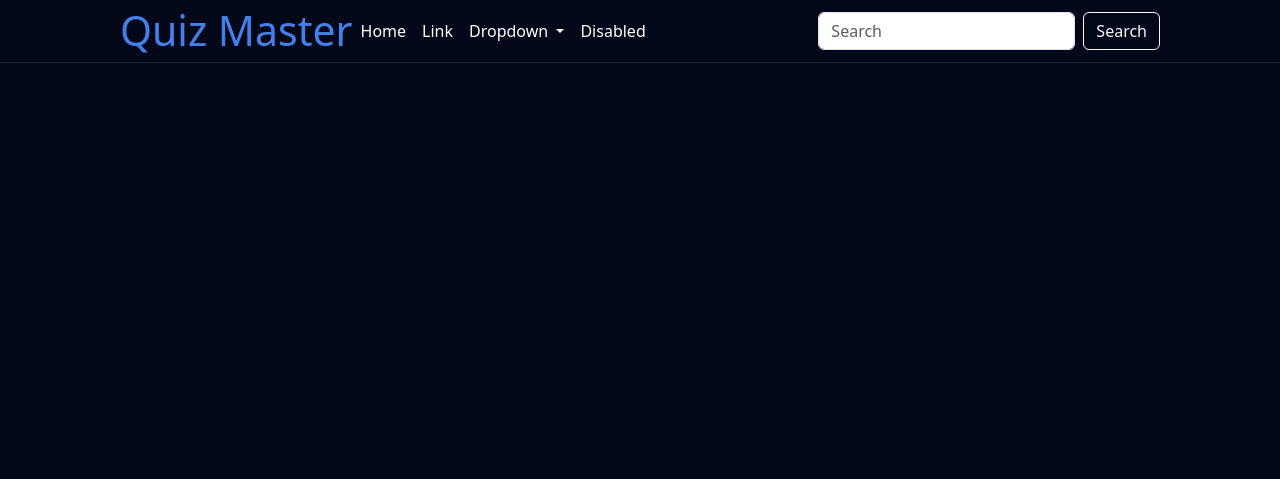
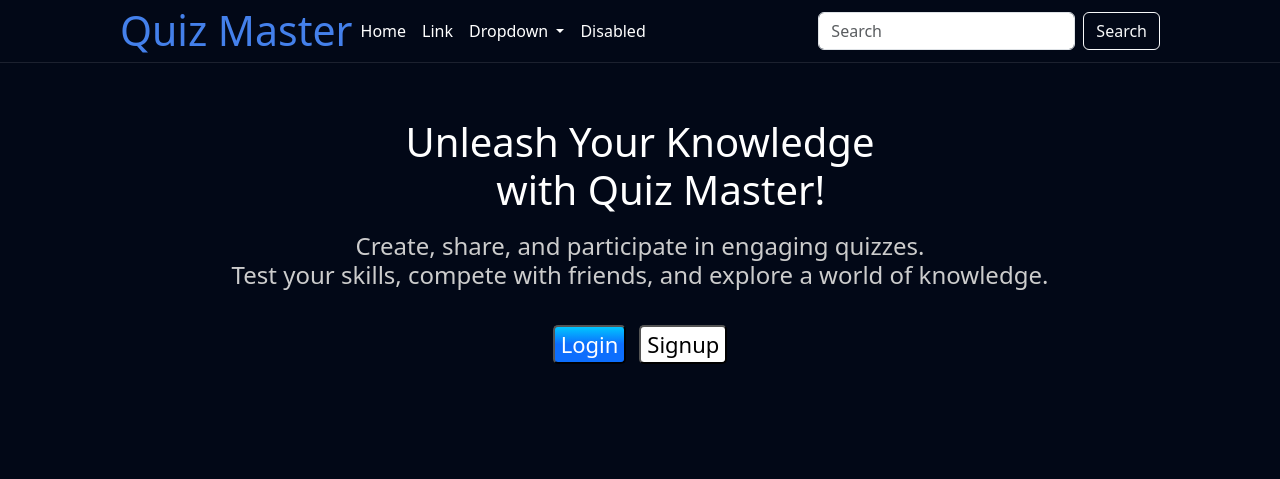
Before and after one commit to 24f2004213/Quiz-Master-V1, a Flask app: page / in a window 1280 px wide. Shown: the top 479 px of the page. Run offline with Flask 3, Linux system fonts and the light colour scheme; parts of the project's set-up code (start-up, migrations or seed data) failed here and were passed over.

Commit message:
Added Heading and Subheading on main page

```diff
--- a/templates/index.html
+++ b/templates/index.html
@@ -1,25 +1,75 @@
 <!DOCTYPE html>
 <html lang="en">
+
 <head>
     <meta charset="UTF-8">
     <meta name="viewport" content="width=device-width, initial-scale=1.0">
     <title>{% block title %} Project-01 {% endblock %}</title>
     {% block bootstrap_css %}
-    <link href="https://cdn.jsdelivr.net/npm/bootstrap@5.3.3/dist/css/bootstrap.min.css" rel="stylesheet" integrity="sha384-QWTKZyjpPEjISv5WaRU9OFeRpok6YctnYmDr5pNlyT2bRjXh0JMhjY6hW+ALEwIH" crossorigin="anonymous">
+    <link href="https://cdn.jsdelivr.net/npm/bootstrap@5.3.3/dist/css/bootstrap.min.css" rel="stylesheet"
+        integrity="sha384-QWTKZyjpPEjISv5WaRU9OFeRpok6YctnYmDr5pNlyT2bRjXh0JMhjY6hW+ALEwIH" crossorigin="anonymous">
     {% endblock %}
     {% block custom_css %}
     <link rel="stylesheet" href="{{ url_for('static', filename='styles.css') }}">
     {% endblock %}
-
+    <style>
+        .heading-sec {
+            padding-top: 10px;
+            display: flex;
+            flex-direction: column;
+            justify-content: center;
+            align-items: center;
+            height: 60vh;
+            color: white;
+            font-size: 50px;
+            font-weight: 800;
+            background: #020817 !important;
+            backdrop-filter: blur(10px);
+            text-align: center;
+        }
+        .subheading{
+            margin-top: 10px;
+            font-size: 24px;
+            font-weight: 400;
+            color: #cccccc;
+        }
+        .login-btn{
+            font-size: 22px;
+            background-image: linear-gradient(to top, #0d6efd  51%, #00c6ff  100%);
+            color: white;
+            border-radius: 5px;
+        }
+        .signup-btn{
+            font-size: 22px;
+            background-color: white;
+            border-radius: 5px;
+        }
+    </style>
 
 </head>
+
 <body>
     <!--navigation bar-->
     {% include 'navbar.html' %}
     <div class="background">
-    <div class="container text-center text-white position-relative">
-    <script src="https://cdn.jsdelivr.net/npm/bootstrap@5.3.3/dist/js/bootstrap.bundle.min.js" integrity="sha384-YvpcrYf0tY3lHB60NNkmXc5s9fDVZLESaAA55NDzOxhy9GkcIdslK1eN7N6jIeHz" crossorigin="anonymous"></script>
-    <script src="{{ url_for('static', filename='script.js') }}"></script>
-    </div>
+        <div class="container text-center text-white position-relative">
+            <script src="https://cdn.jsdelivr.net/npm/bootstrap@5.3.3/dist/js/bootstrap.bundle.min.js"
+                integrity="sha384-YvpcrYf0tY3lHB60NNkmXc5s9fDVZLESaAA55NDzOxhy9GkcIdslK1eN7N6jIeHz"
+                crossorigin="anonymous"></script>
+
+
+            <div class="heading-sec">
+                <h1>Unleash Your Knowledge <br>&nbsp &nbsp with Quiz Master!</h1>
+                <h2 class="subheading">Create, share, and participate in engaging quizzes.<br>
+                    Test your skills, compete with friends, and explore a world of knowledge.</h2>
+                    <div>
+                    <button class="login-btn">Login</button>
+                    <button class="signup-btn">Signup</button>
+                </div>
+            </div>
+
+        </div>
+
 </body>
+
 </html>
```
